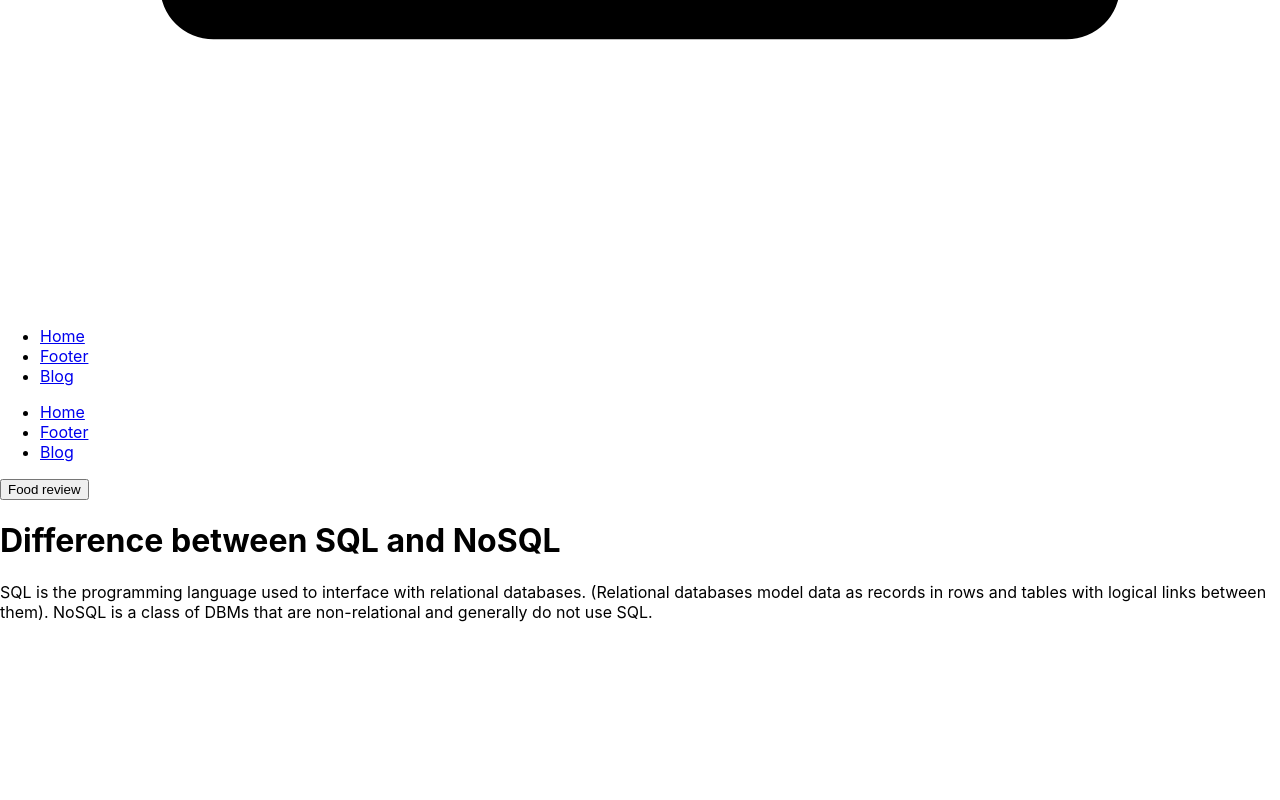
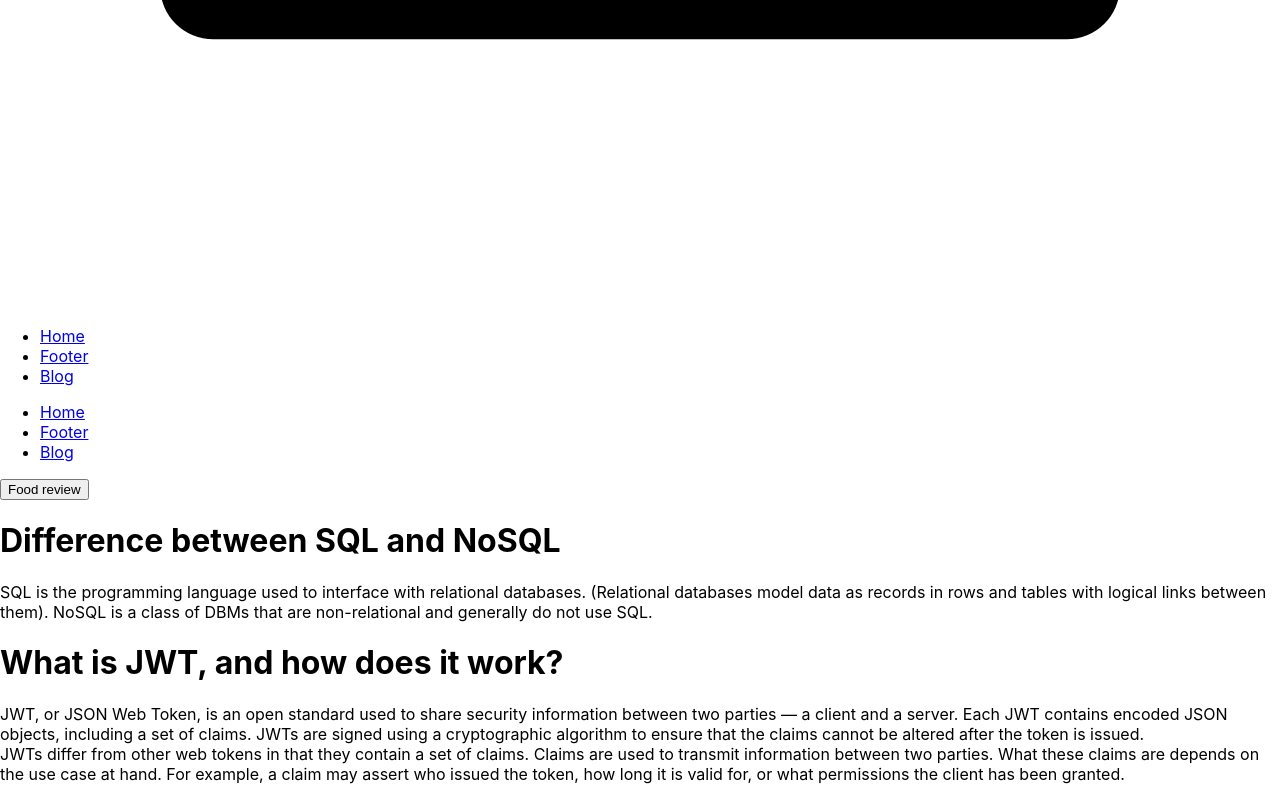
Before and after one commit to Abrahon/my-food-review-service-clients-repo, a React (Create React App) app: page /blog in a window 1280 px wide. Shown: the part 974-1774 px from the top of the page. Before the commit the page ends 1612 px from the top, so only its background shows below. Built offline with nearby package versions, Linux system fonts and the light colour scheme.

Commit message:
added question 2

```diff
--- a/src/Pages/Home/Blog/Blog.js
+++ b/src/Pages/Home/Blog/Blog.js
@@ -9,6 +9,10 @@ const Blog = () => {
 
             </div>
 
+            <div>
+                <h1 className='text-3xl font-bold text-orange-600 m-5'>What is JWT, and how does it work?</h1>
+                <p>JWT, or JSON Web Token, is an open standard used to share security information between two parties — a client and a server. Each JWT contains encoded JSON objects, including a set of claims. JWTs are signed using a cryptographic algorithm to ensure that the claims cannot be altered after the token is issued.<br/> JWTs differ from other web tokens in that they contain a set of claims. Claims are used to transmit information between two parties. What these claims are depends on the use case at hand. For example, a claim may assert who issued the token, how long it is valid for, or what permissions the client has been granted.</p>
+            </div>
 
         </div>
     )
```
